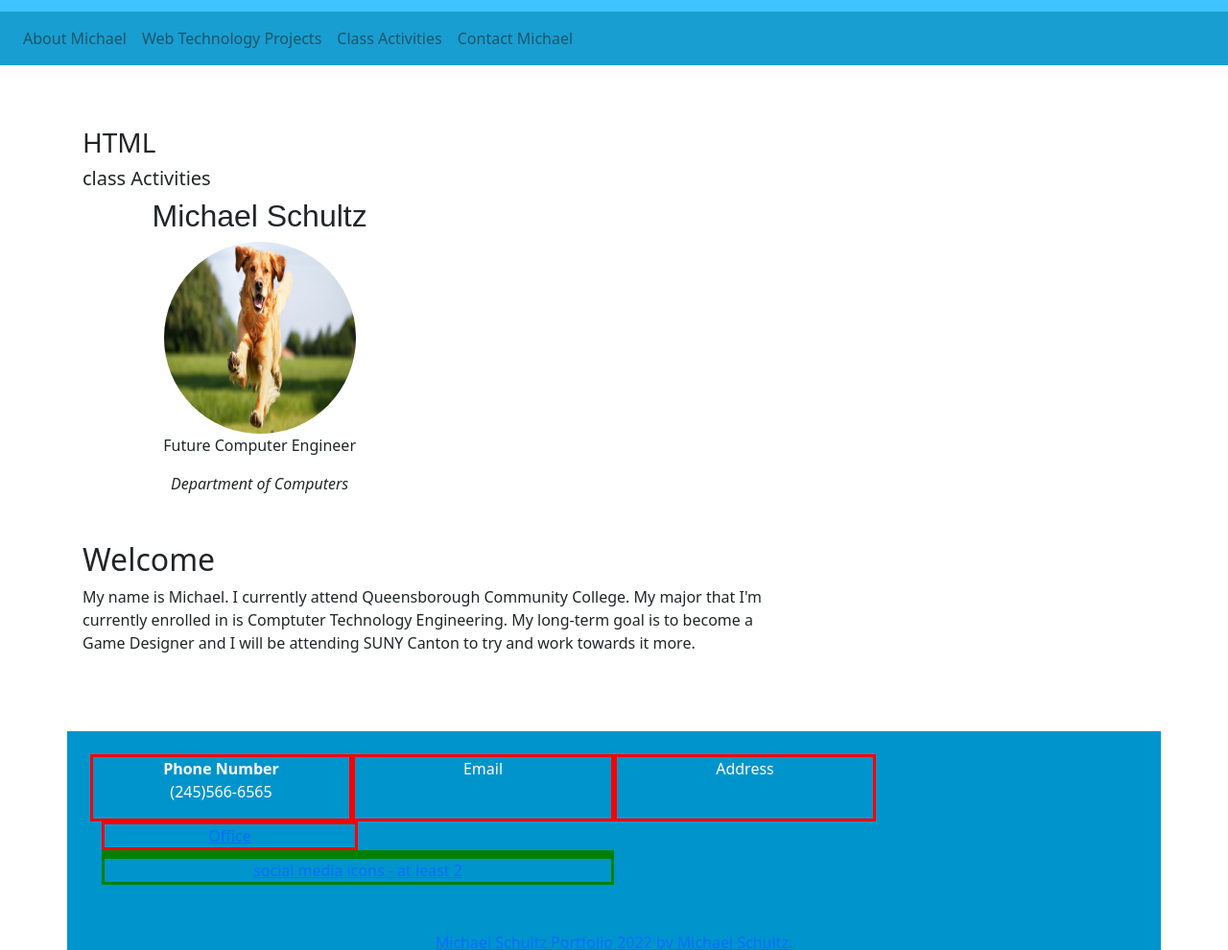
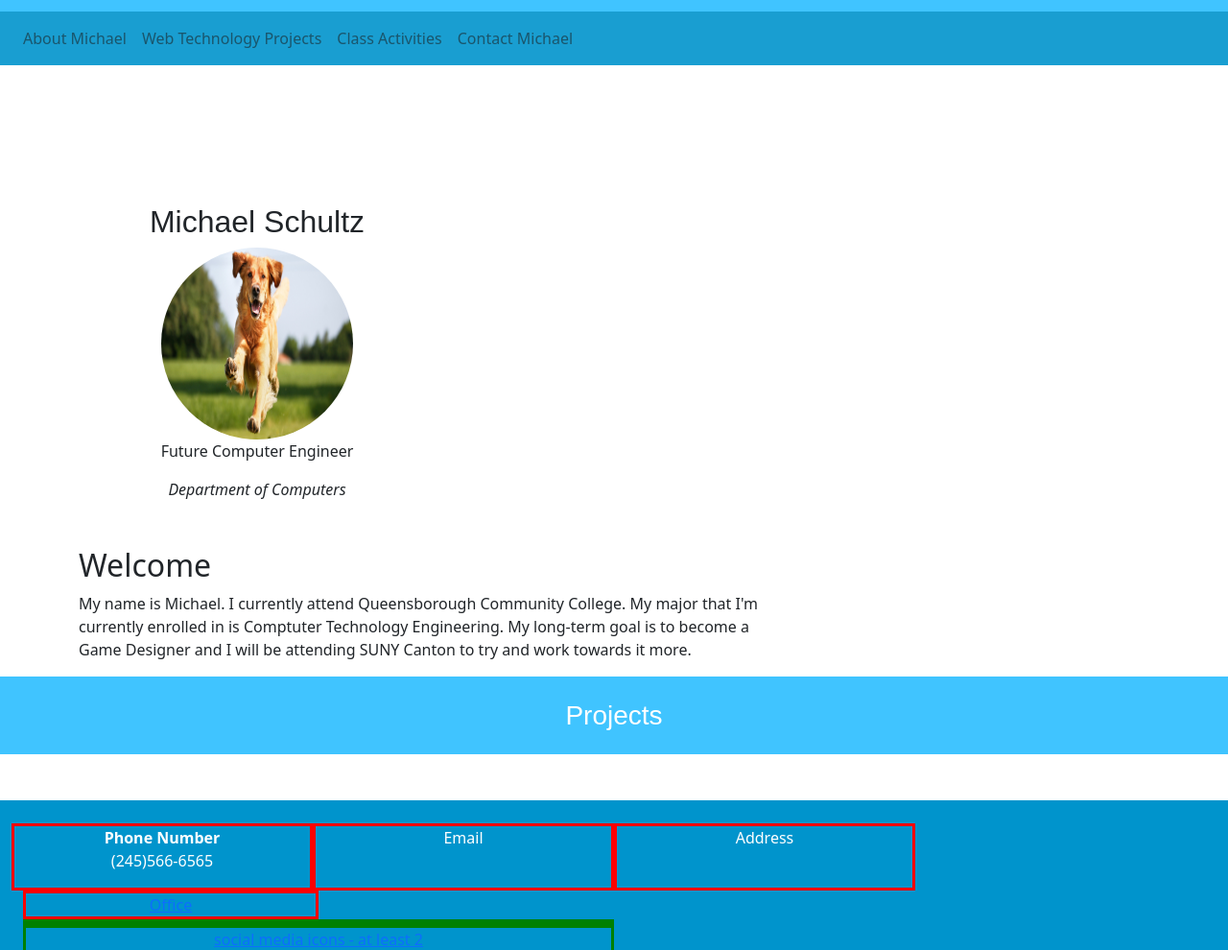
Before and after one commit to QCCMichael/Project3, a plain HTML site: page index.html in a window 1280 px wide. Shown: the part 180-1170 px from the top of the page at 96% size. Drawn offline with nearby package versions, Linux system fonts and the light colour scheme.

Commit message:
Update index.html

```diff
--- a/index.html
+++ b/index.html
@@ -14,7 +14,6 @@
 <h1 class=animate>Michael Schultz's Portfolio</h1>
 <p class=animate2><i> Welcome to my Website</p></i>
 </div>
-
 <nav class="navbar sticky-top navbar-expand-lg navbar-light">
 <!--create a hamburger button to control the collapsible tab-->
 <button type="button" class="navbar-toggler" data-bs-toggle="collapse" data-bs-target="#collapseTab" aria-control="collapseTab" aria-expanded="false"><span class="navbar-toggler-icon"></span>
@@ -39,9 +38,12 @@
 <!--body content-->
 <div class="container mt-5">
 <div class="row">
-  <div class="card-body">
-    <h3 class="card-title">HTML</h3>
-    <h5> class Activities</h5>
+</div>
+<div class="divider" id="project"></div>
+<div class="sub-title mt-5 p-4 text-white next-center">
+
+</div>
+
 <!-- intro image -->
   <div class="col-md-5 col-lg-4">
     <h2 class= "subtitle">Michael Schultz</h2>
@@ -59,6 +61,8 @@
   </div>
 </div>
 </div>
+<h3 class="name p-4 text-white text-center">Projects</h3>
+
 <!--Footer-->
 <footer class="footer row mt-5 p-4 text-white text-center">
 <div class="col-lg-3 col-md-6">
```
